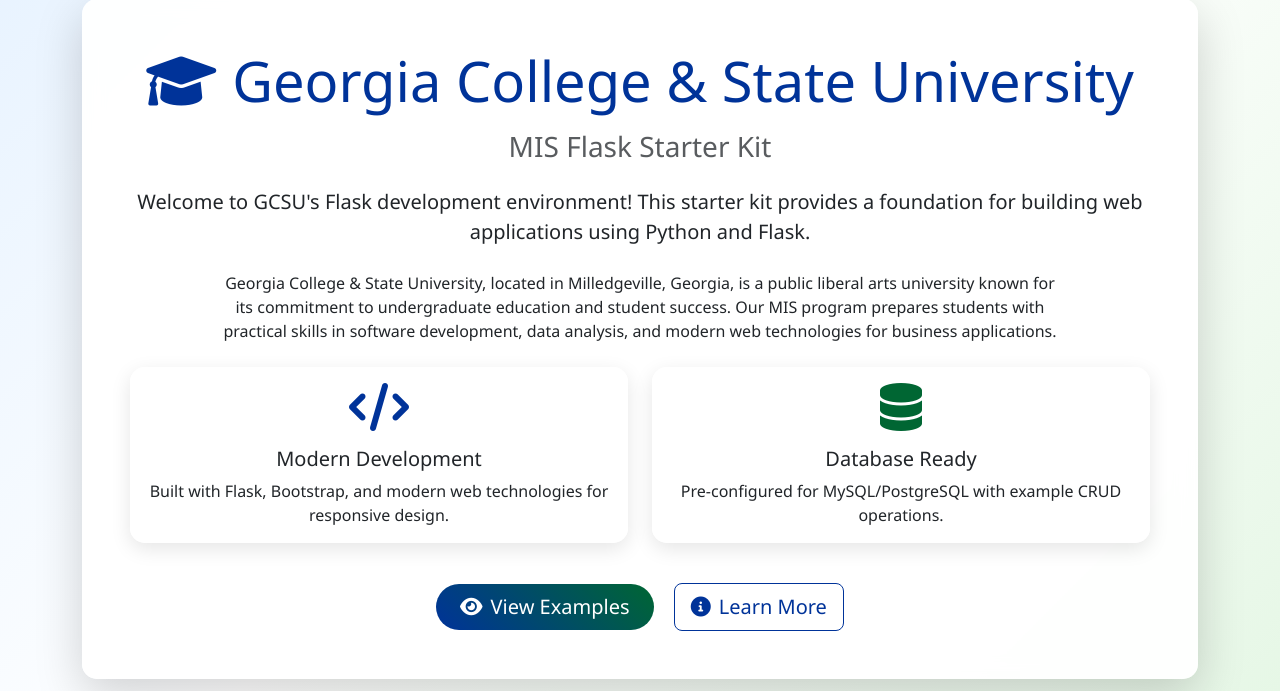
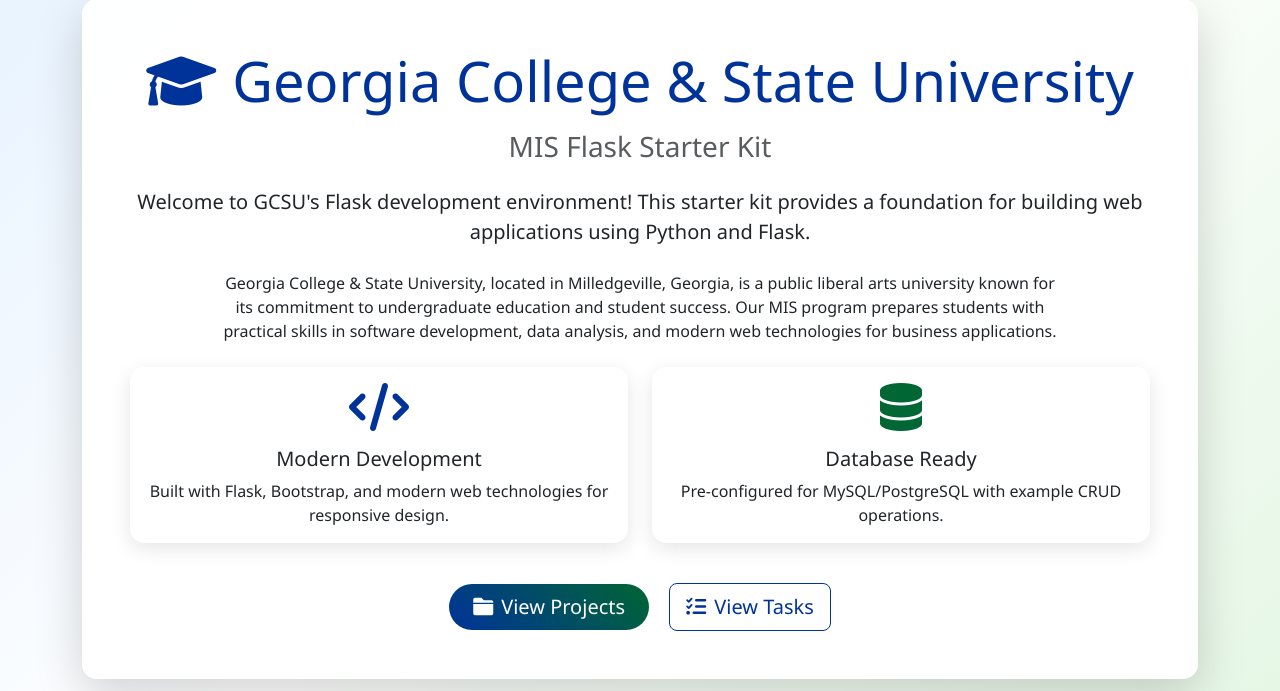
Before and after one commit to g360riley/test-in-class, a Flask app: page / in a window 1280 px wide. Shown: the part 109-800 px from the top of the page. Run offline with Flask 3, Linux system fonts and the light colour scheme.

Commit message:
Update index.html to link to Projects and Tasks instead of Examples and About
- Replaced View Examples button with View Projects
- Replaced Learn More button with View Tasks
- Fixes BuildError for missing examples.show_examples endpoint

🤖 Generated with [Claude Code](https://claude.com/claude-code)

Co-Authored-By: Claude <noreply@anthropic.com>

```diff
--- a/app/templates/index.html
+++ b/app/templates/index.html
@@ -39,11 +39,11 @@
         </div>
 
         <div class="mt-4">
-            <a href="{{ url_for('examples.show_examples') }}" class="btn btn-primary btn-lg me-3">
-                <i class="fas fa-eye me-2"></i>View Examples
+            <a href="{{ url_for('projects.list_projects') }}" class="btn btn-primary btn-lg me-3">
+                <i class="fas fa-folder me-2"></i>View Projects
             </a>
-            <a href="{{ url_for('about') }}" class="btn btn-outline-secondary btn-lg">
-                <i class="fas fa-info-circle me-2"></i>Learn More
+            <a href="{{ url_for('tasks.list_tasks') }}" class="btn btn-outline-secondary btn-lg">
+                <i class="fas fa-tasks me-2"></i>View Tasks
             </a>
         </div>
     </div>
```
